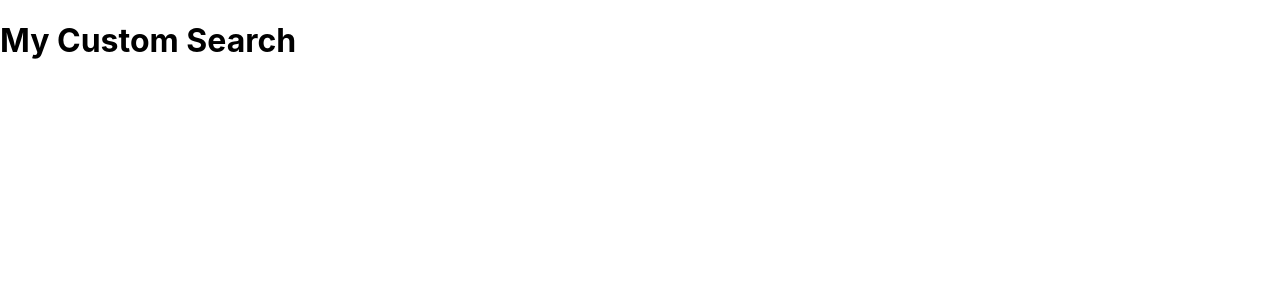
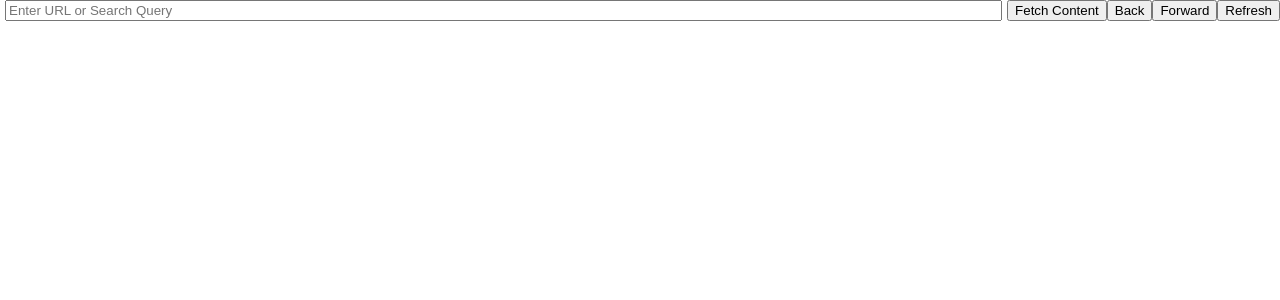
Before and after one commit to Anishc19/MVP0.1, a React (Create React App) app: page / in a window 1280 px wide. Shown: the top 300 px of the page. Built offline with nearby package versions, Linux system fonts and the light colour scheme.

Commit message:
created primitive browser

```diff
--- a/package.json
+++ b/package.json
@@ -6,6 +6,9 @@
     "@testing-library/jest-dom": "^5.17.0",
     "@testing-library/react": "^13.4.0",
     "@testing-library/user-event": "^13.5.0",
+    "axios": "^1.6.1",
+    "cors": "^2.8.5",
+    "express": "^4.18.2",
     "react": "^18.2.0",
     "react-dom": "^18.2.0",
     "react-scripts": "5.0.1",
--- a/src/App.js
+++ b/src/App.js
@@ -1,15 +1,15 @@
 import React from 'react';
-import GoogleCSE from './GoogleCSE';
+import ContentFetcher from './ContentFetcher'; // Adjust the path as necessary for your project structure
 
-const App = () => {
-  const cseId = 'c780d0e0a72ae4d69'; // Replace with your actual Custom Search Engine ID
-
+function App() {
   return (
-    <div>
-      <h1>My Custom Search</h1>
-      <GoogleCSE cx={cseId} />
+    <div className="App">
+      <header className="App-header">
+        {/* <h1>Content Fetcher</h1> */}
+      </header>
+      <ContentFetcher />
     </div>
   );
-};
+}
 
 export default App;
--- /dev/null
+++ b/src/ContentFetcher.js
@@ -0,0 +1,270 @@
+import React, { Component } from 'react';
+
+class ContentFetcher extends Component {
+    constructor(props) {
+        super(props);
+        this.state = {
+            url: '',
+            content: '',
+            searchHistory: [], // Added to store the history of searches
+            historyIndex: -1 // Added to keep track of the current index in the search history
+    };
+
+    }
+
+    // Called immediately after a component is mounted. Setting state here will trigger re-rendering.
+    componentDidMount() {
+        document.addEventListener('click', this.handleDocumentClick);
+    }
+
+
+    // Called immediately before a component is destroyed. Perform any necessary cleanup in this method, such as cancelled network requests, or cleaning up any DOM elements created in componentDidMount.
+    componentWillUnmount() {
+        // Clean up the event listener when the component unmounts
+        this.removeClickListener();
+
+        document.removeEventListener('click', this.handleDocumentClick);
+    }
+
+
+
+    attachClickListener = () => {
+        const contentDiv = document.getElementById('content-display');
+        if (contentDiv) {
+            contentDiv.addEventListener('click', this.handleDocumentClick);
+        }
+    };
+
+    removeClickListener = () => {
+        const contentDiv = document.getElementById('content-display');
+        if (contentDiv) {
+            contentDiv.removeEventListener('click', this.handleDocumentClick);
+        }
+    };
+
+    splitUrl(urlString) {
+        return urlString.split('/');
+    }
+
+    isUrl(urlString) {
+        const urlParts = this.splitUrl(urlString);
+        if (urlParts[0] === 'http:' || urlParts[0] === 'https:') {
+            return true;
+        }
+    }
+
+    isSearchUrl(urlString) {
+        const urlParts = this.splitUrl(urlString);
+        if (urlParts[0] === '' && ((urlParts[1] === 'url?q=https:' || urlParts[1] === 'url?q=http:'))) {
+            return true;
+        }
+    }
+
+    isRedirectUrl(urlString) {
+        const urlParts = this.splitUrl(urlString);
+        if (urlParts[0] === '') {
+            return true;
+        }
+    }
+
+
+    cleanSearchUrl(urlString) {
+        console.log("--------------------");
+        console.log("Cleaning Search URL: " + urlString);
+
+        // Create an anchor element to use the browser's built-in URL parsing.
+        const a = document.createElement('a');
+        a.href = urlString;
+
+        // Search parameters are everything after '?' in the URL.
+        const searchParams = new URLSearchParams(a.search);
+
+        // Google's redirect URL parameters to remove.
+        const googleParams = ['sa', 'ved', 'usg'];
+
+        // Remove Google's redirect URL parameters.
+        googleParams.forEach(param => searchParams.delete(param));
+
+        // Reconstruct the URL without the Google redirect parameters.
+        let cleanUrl = a.origin + a.pathname;
+        if (searchParams.toString()) {
+            cleanUrl += '?' + searchParams.toString();
+        }
+
+        // Decode URL-encoded characters.
+        cleanUrl = decodeURIComponent(cleanUrl);
+
+        // Remove the localhost:3000 prefix
+        cleanUrl = cleanUrl.replace(/^http:\/\/localhost:3000\/url\?q=/, '');
+        // cleanUrl = cleanUrl.replace(/^http:\/\/localhost:3000/, '');
+        console.log("Cleaned Search URL: " + cleanUrl);
+        console.log("--------------------");
+        return cleanUrl;
+    }
+
+    cleanRedirectUrl(urlString) {
+        console.log("--------------------");
+        console.log("Cleaning Redirect URL: " + urlString);
+        console.log("Current URL: " + this.state.url);
+        const urlParts = this.splitUrl(urlString);
+        // load in the current url
+
+        // Naive implementation, simply append the redirect url to the current url
+        return this.state.url + urlString;
+
+    }
+
+
+    handleDocumentClick = (event) => {
+        // Traverse up to find the closest anchor tag if the target is not the anchor itself
+        let element = event.target;
+        while (element != null && element.tagName !== 'A') {
+          element = element.parentElement;
+        }
+
+        // If an anchor tag was clicked, prevent the default action
+        if (element && element.tagName === 'A') {
+            event.preventDefault();
+            let newUrl = element.getAttribute('href');
+            // console.log("Link clicked:",newUrl);
+            // console.log(this.splitUrl(newUrl));
+            if (this.isSearchUrl(newUrl)) {
+                newUrl = this.cleanSearchUrl(newUrl);
+                console.log("Link clicked:",newUrl);
+            }
+            else if (this.isRedirectUrl(newUrl)) {
+                newUrl = this.cleanRedirectUrl(newUrl);
+                console.log("Link clicked:",newUrl);
+            }
+
+
+            this.setState({ url: newUrl }, () => {
+                this.fetchContent(newUrl);
+            });
+
+        //   this.setState({ url: newUrl });
+        }
+    };
+
+    handleInputChange = (event) => {
+        this.setState({ url: event.target.value });
+    };
+
+
+    goBack = () => {
+        this.setState(prevState => {
+            const newHistoryIndex = Math.max(prevState.historyIndex - 1, 0);
+            return {
+                historyIndex: newHistoryIndex,
+                url: prevState.searchHistory[newHistoryIndex] || '',
+            };
+        }, () => {
+            this.fetchContent(this.state.url);
+        });
+    };
+
+    goForward = () => {
+        this.setState(prevState => {
+            const newHistoryIndex = Math.min(prevState.historyIndex + 1, prevState.searchHistory.length - 1);
+            return {
+                historyIndex: newHistoryIndex,
+                url: prevState.searchHistory[newHistoryIndex] || '',
+            };
+        }, () => {
+            this.fetchContent(this.state.url);
+        });
+    };
+
+
+    fetchContent = async (fetchUrl) => {
+        try {
+
+            // Set up dat url
+            let fullUrl = fetchUrl;
+            if (!this.isUrl(fetchUrl)) {
+                fullUrl = `https://www.google.com/search?q=${fetchUrl}`;
+            }
+
+            // let fullUrl = fetchUrl.startsWith('https') ? fetchUrl : `https://www.google.com/search?q=${fetchUrl}`;
+            console.log("[NEW SEARCH] " + fullUrl);
+
+            // Store dat url in da search history
+            this.setState(
+                prevState => ({searchHistory: [...prevState.searchHistory, fullUrl]})
+            );
+
+            const response = await fetch(
+                'http://localhost:3001/proxy',
+                {
+                    method: 'POST',
+                    headers: {'Content-Type': 'application/json'},
+                    body: JSON.stringify({ url: fullUrl }),
+                }
+            );
+
+            // Print out the search history
+            console.log("Search History: ");
+            console.log(this.state.searchHistory);
+
+            if (!response.ok) {
+                throw new Error(`HTTP error! status: ${response.status}`);
+            }
+            const data = await response.text();
+
+            this.setState({ content: data });
+
+        }
+        catch (error) {
+            console.error('Fetch error:', error);
+        }
+    };
+
+    handleKeyDown = (event) => {
+        if (event.key === 'Enter') {
+            this.fetchContent(this.state.url);
+        }
+    };
+
+
+    render() {
+        const { url, content } = this.state;
+
+        return (
+            <div>
+                {/* Use flexbox for the container */}
+                <div style={{
+                    position: 'fixed',
+                    top: 0,
+                    left: 0,
+                    right: 0,
+                    display: 'flex',
+                    alignItems: 'center',
+                    background: 'white',
+                    zIndex: 1000
+                }}>
+                    {/* Flex-grow property will allow the input to expand */}
+                    <input
+                        type="text"
+                        value={url}
+                        onChange={this.handleInputChange}
+                        onKeyDown={this.handleKeyDown}
+                        placeholder="Enter URL or Search Query"
+                        style={{ flexGrow: 1, margin: '0 5px' }} // Added styles
+                    />
+                    {/* Wrap buttons in a div to prevent them from growing */}
+                    <div style={{ display: 'flex', flexShrink: 0 }}>
+                        <button onClick={() => this.fetchContent(url)}>Fetch Content</button>
+                        <button onClick={this.goBack}>Back</button>
+                        <button onClick={this.goForward}>Forward</button>
+                        <button onClick={() => this.fetchContent(url)}>Refresh</button>
+                    </div>
+                </div>
+                <div id="content-display" style={{ paddingTop: '50px' }} dangerouslySetInnerHTML={{ __html: content }} />
+            </div>
+        );
+    }
+
+
+}
+
+export default ContentFetcher;
```
Also changed, not shown: 1 other file (tests, documents, lock files or other folders).
